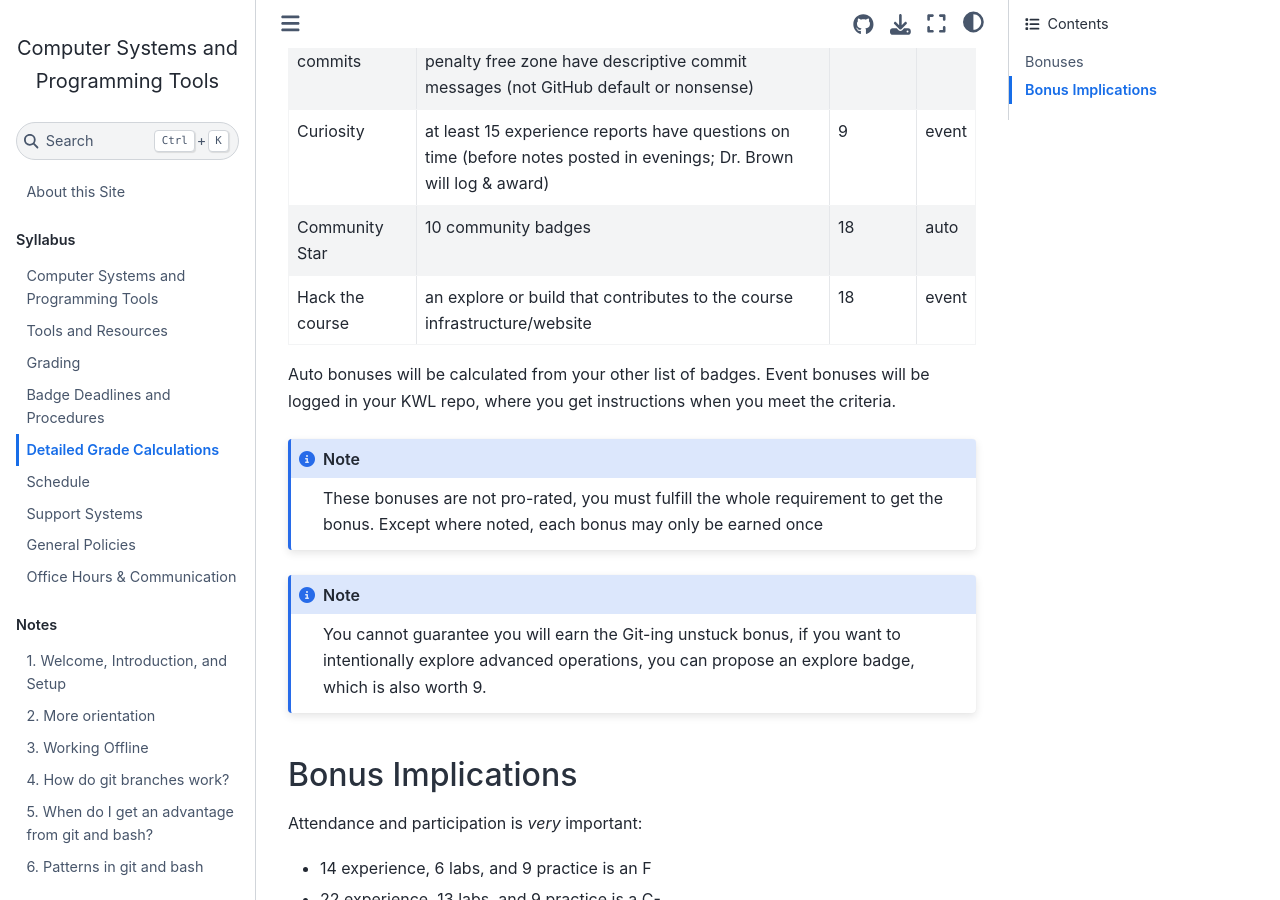
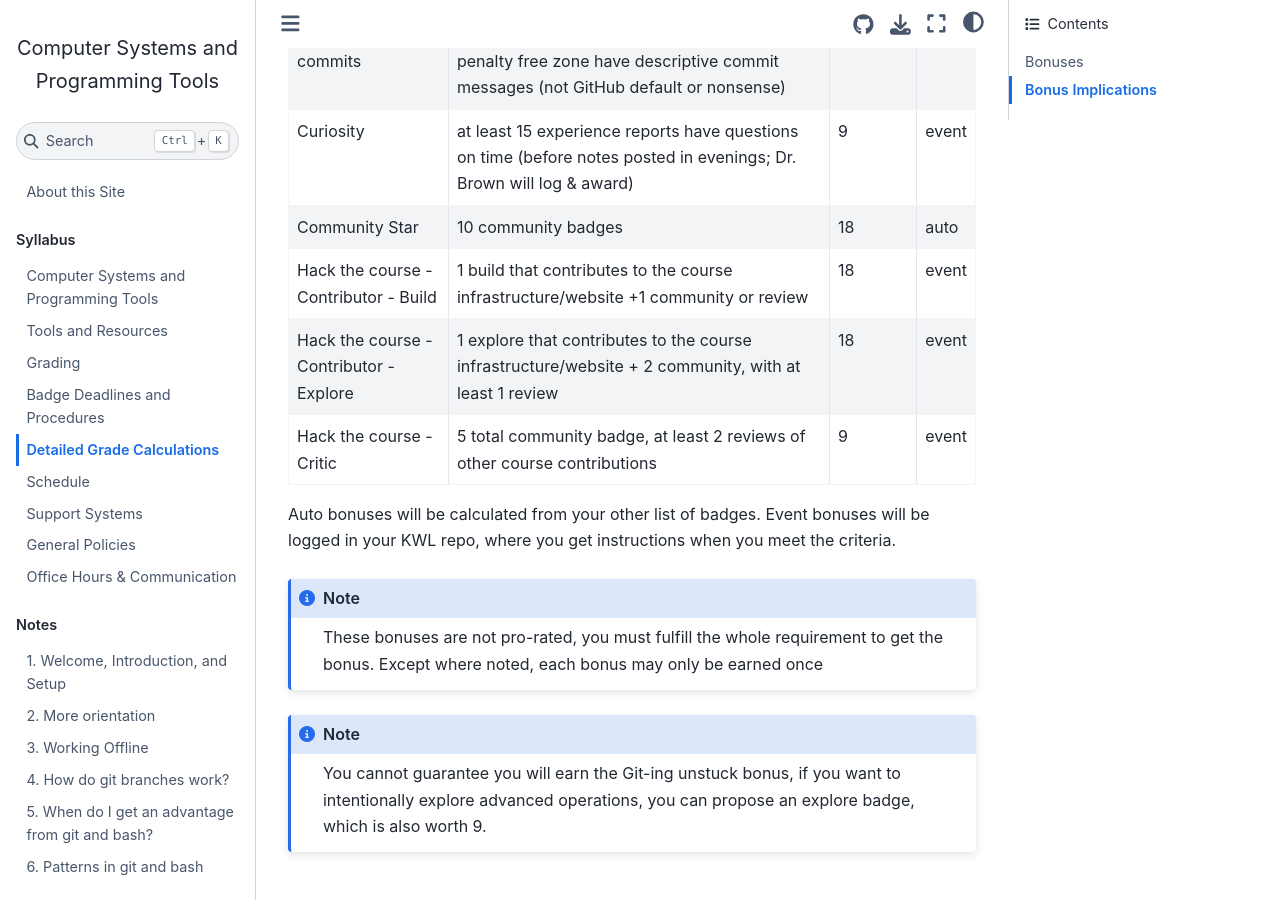
Before and after one commit to pelli18/fall2024, a Jupyter Book: the page built from syllabus/badge_calc.md, in a window 1280 px wide and 900 px high, scrolled down 1357 px. Built offline with Jupyter Book 1.0.4 settings and Sphinx 7.4.7 and the Sphinx Book theme 1.1.4, drawn with Linux system fonts in a browser that asks for light colours; pages that are not in the unit, such as notebooks, are missing from menus.

Commit message:
hack the course bonus clarification

````diff
--- a/syllabus/badge_calc.md
+++ b/syllabus/badge_calc.md
@@ -105,9 +105,17 @@ the grade plans on the grading page and the thresholds above assume you earn the
     - 10 community badges
     - 18
     - auto
-*   - Hack the course
-    - an explore or build that contributes to the course infrastructure/website
+*   - Hack the course - Contributor - Build
+    - 1 build that contributes to the course infrastructure/website +1 community or review
     - 18
+    - event
+*   - Hack the course - Contributor - Explore
+    - 1 explore  that contributes to the course infrastructure/website + 2 community, with at least 1 review
+    - 18
+    - event
+*   - Hack the course - Critic
+    - 5 total community badge, at least 2 reviews of other course contributions
+    - 9
     - event
 ```
 
````
